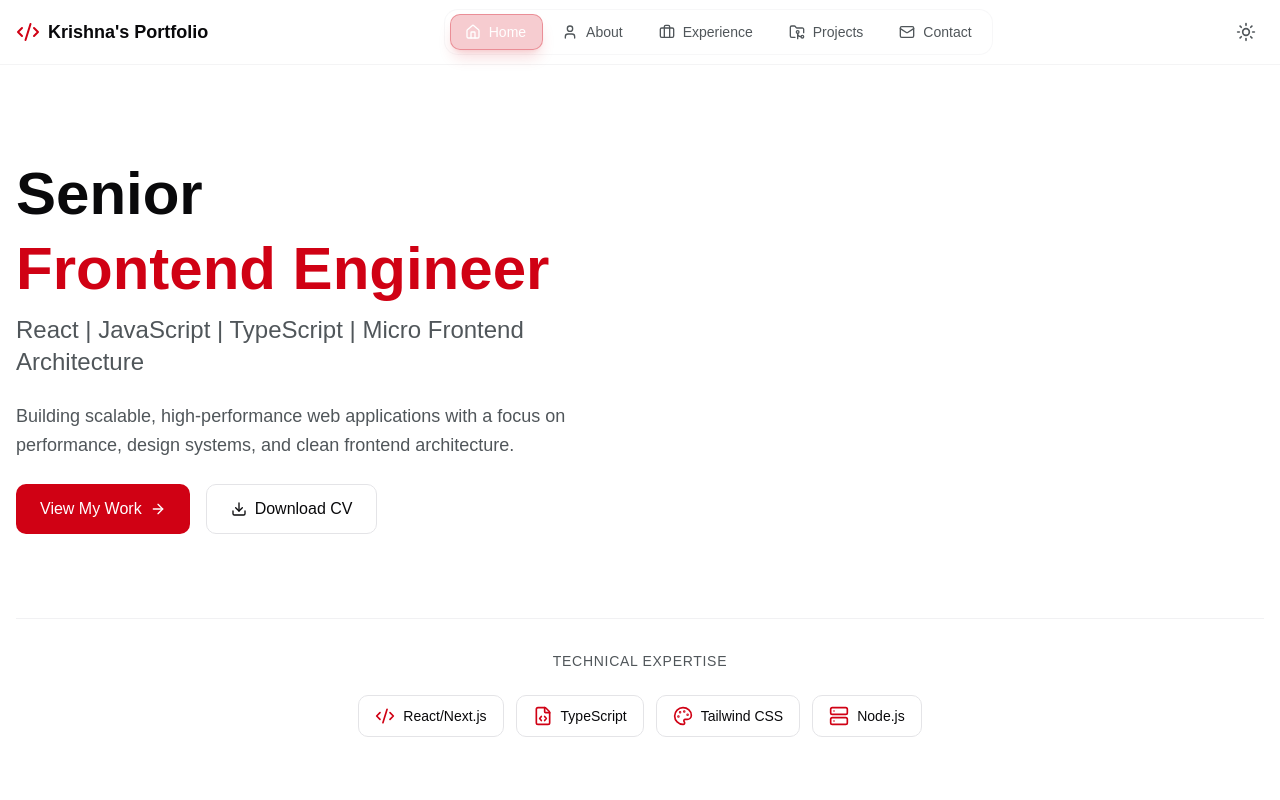
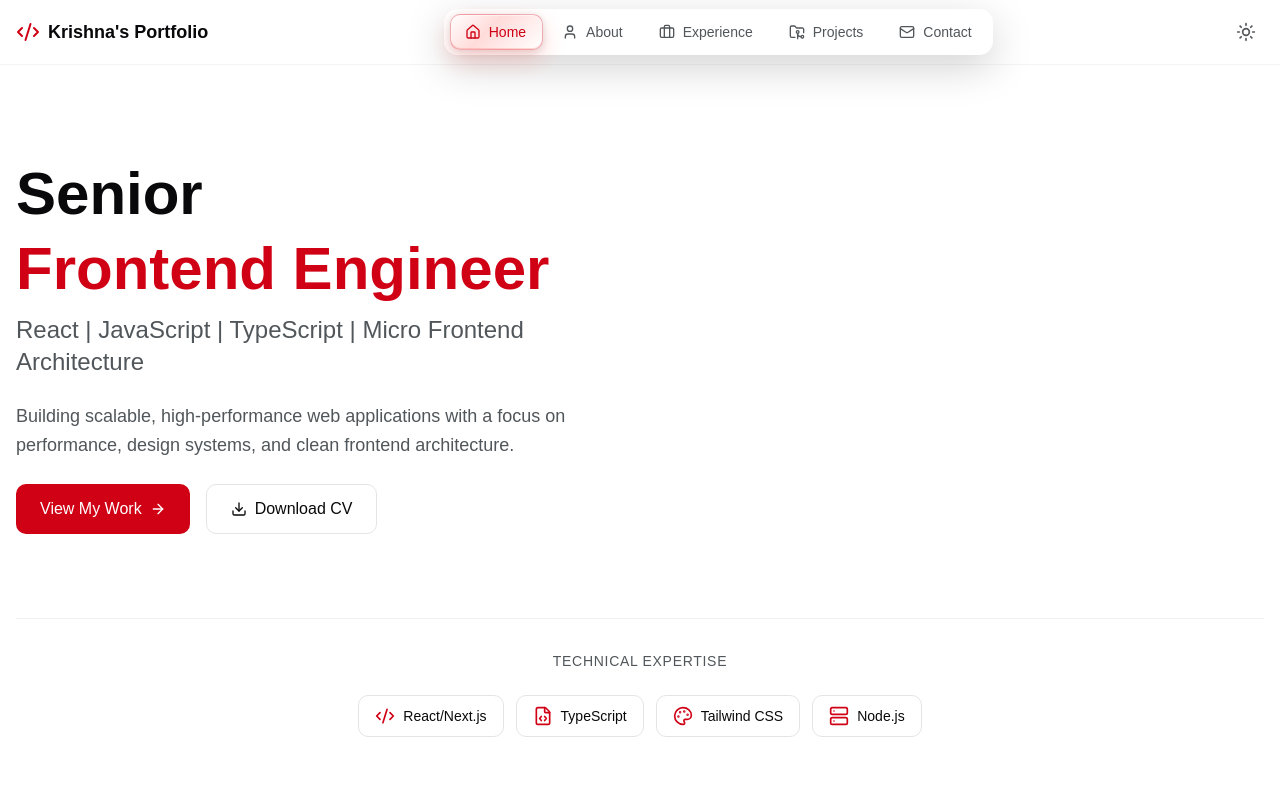
Before and after one commit to KrishnaDs007/krishnas_portfolio, a Next.js app: page / in a window 1280 px wide. Shown: the top 800 px of the page. Built offline with nearby package versions, Linux system fonts and the light colour scheme; no server answers.

Commit message:
Refine glass nav styling

```diff
--- a/components/layout/header.tsx
+++ b/components/layout/header.tsx
@@ -106,11 +106,11 @@ export function Header() {
           {/* Desktop Navigation - Hidden on mobile */}
           <nav
             ref={navRef}
-            className="relative hidden items-center gap-1 rounded-xl border border-border/30 bg-background/35 p-1 backdrop-blur-md md:flex"
+            className="relative hidden items-center gap-1 rounded-xl border border-white/10 bg-background/35 p-1 shadow-[inset_0_1px_0_rgba(255,255,255,0.10),0_12px_40px_rgba(0,0,0,0.18)] backdrop-blur-xl md:flex dark:border-white/10"
           >
             <span
               aria-hidden="true"
-              className="pointer-events-none absolute top-1 bottom-1 rounded-lg border border-primary/30 bg-primary/20 shadow-lg shadow-primary/15 backdrop-blur-md transition-[left,width,opacity] duration-300 ease-out"
+              className="pointer-events-none absolute top-1 bottom-1 rounded-lg border border-primary/30 bg-[linear-gradient(135deg,rgba(255,255,255,0.55),rgba(255,59,48,0.18)_42%,rgba(255,255,255,0.10))] shadow-[inset_0_1px_0_rgba(255,255,255,0.55),inset_0_-1px_0_rgba(255,59,48,0.18),0_10px_24px_rgba(255,59,48,0.20),0_2px_8px_rgba(0,0,0,0.14)] backdrop-blur-xl transition-[left,width,opacity] duration-300 ease-out dark:bg-[linear-gradient(135deg,rgba(255,255,255,0.16),rgba(255,59,48,0.24)_45%,rgba(255,255,255,0.06))] dark:shadow-[inset_0_1px_0_rgba(255,255,255,0.20),inset_0_-1px_0_rgba(255,59,48,0.18),0_10px_24px_rgba(255,59,48,0.22),0_2px_10px_rgba(0,0,0,0.35)]"
               style={{
                 left: indicatorStyle.left,
                 width: indicatorStyle.width,
@@ -128,7 +128,7 @@ export function Header() {
                 aria-current={activeSection === item.id ? "page" : undefined}
                 className={`relative z-10 flex items-center gap-2 rounded-lg px-4 py-2 text-sm font-medium transition-colors ${
                   activeSection === item.id
-                    ? "text-primary-foreground"
+                    ? "text-primary"
                     : "text-muted-foreground hover:text-primary"
                 }`}
               >
--- a/components/layout/mobile-nav.tsx
+++ b/components/layout/mobile-nav.tsx
@@ -119,7 +119,7 @@ export function MobileNav() {
       >
         <span
           aria-hidden="true"
-          className="pointer-events-none absolute top-2 bottom-2 rounded-xl border border-primary/25 bg-primary/15 shadow-lg shadow-primary/10 backdrop-blur-md transition-[left,width,opacity] duration-300 ease-out"
+          className="pointer-events-none absolute top-2 bottom-2 rounded-xl border border-primary/25 bg-[linear-gradient(135deg,rgba(255,255,255,0.45),rgba(255,59,48,0.16)_45%,rgba(255,255,255,0.08))] shadow-[inset_0_1px_0_rgba(255,255,255,0.50),inset_0_-1px_0_rgba(255,59,48,0.16),0_8px_22px_rgba(255,59,48,0.16),0_2px_8px_rgba(0,0,0,0.14)] backdrop-blur-xl transition-[left,width,opacity] duration-300 ease-out dark:bg-[linear-gradient(135deg,rgba(255,255,255,0.14),rgba(255,59,48,0.22)_45%,rgba(255,255,255,0.05))] dark:shadow-[inset_0_1px_0_rgba(255,255,255,0.18),inset_0_-1px_0_rgba(255,59,48,0.16),0_8px_22px_rgba(255,59,48,0.18),0_2px_10px_rgba(0,0,0,0.35)]"
           style={{
             left: indicatorStyle.left,
             width: indicatorStyle.width,
```
